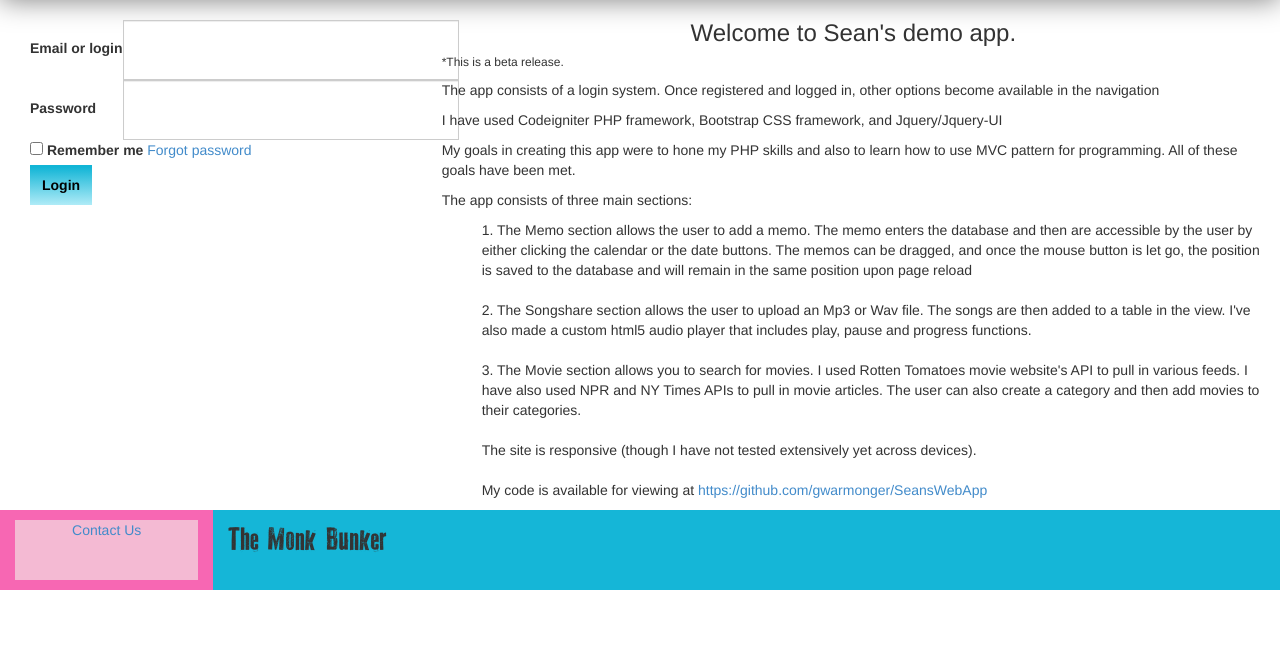
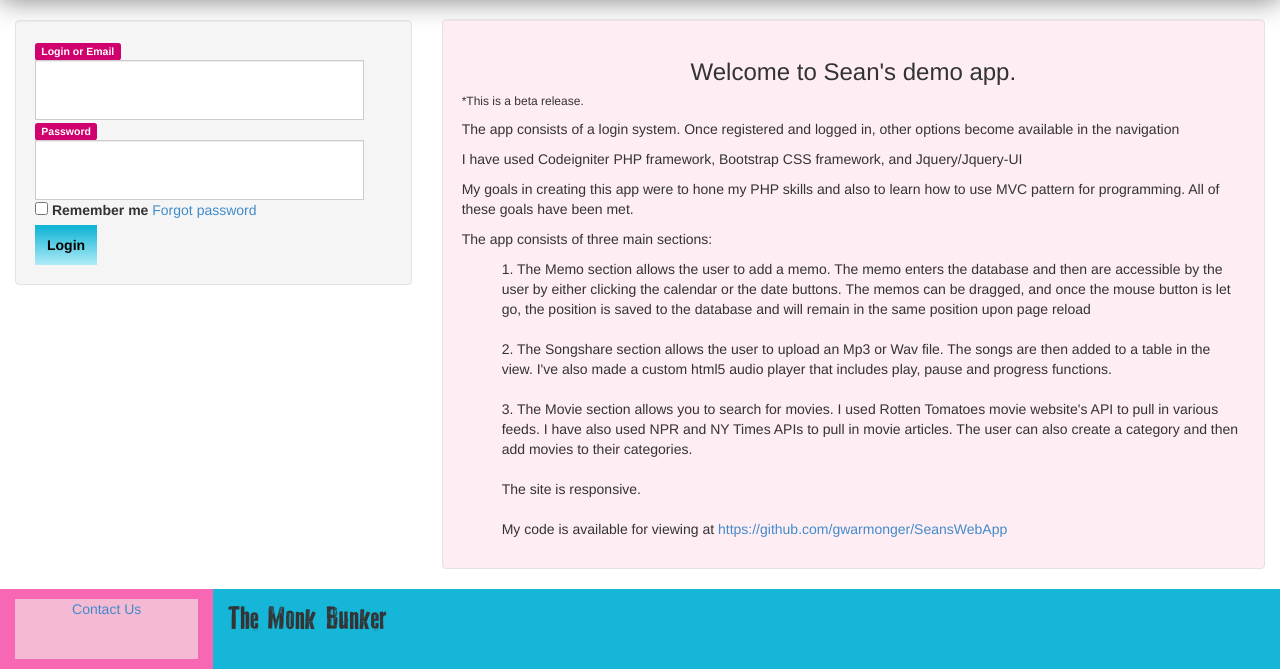
Before and after one commit to gwarmonger/SeansWebApp, a CodeIgniter app: page /myuwmproject2/ in a window 1280 px wide. Shown: the part 128-800 px from the top of the page. Run offline with CodeIgniter, Linux system fonts and the light colour scheme; some web fonts are replaced.

Commit message:
login fixes
few updates

```diff
--- a/application/views/auth/login_form.php
+++ b/application/views/auth/login_form.php
@@ -1,11 +1,9 @@
-<div class="col-md-4">
-<div class="loginform">
 <?php
 $login = array(
 	'name'	=> 'login',
 	'id'	=> 'login',
 	'value' => set_value('login'),
-	'class' => 'form-control',
+	'class' => 'form-control loginmarg',
 );
 if ($login_by_username AND $login_by_email) {
 	$login_label = 'Email or login';
@@ -17,7 +15,7 @@ if ($login_by_username AND $login_by_email) {
 $password = array(
 	'name'	=> 'password',
 	'id'	=> 'password',
-	'class' => 'form-control',
+	'class' => 'form-control loginmarg',
 );
 $remember = array(
 	'name'	=> 'remember',
@@ -34,65 +32,28 @@ $captcha = array(
 $submit = array(
 	'class' => 'btn btn-primary', 'type' => 'submit', 'name'=>'submit');
 ?>
-<div class="input-group container">
+<div class="col-md-4">
+<div class="loginform well">
+<div class="input-group">
 <?php echo form_open($this->uri->uri_string()); ?>
-<table>
-	<tr>
-		<td><?php echo form_label($login_label, $login['id']); ?></td>
-		<td><?php echo form_input($login); ?></td>
-		<td style="color: red;"><?php echo form_error($login['name']); ?><?php echo isset($errors[$login['name']])?$errors[$login['name']]:''; ?></td>
-	</tr>
-	<tr>
-		<td><?php echo form_label('Password', $password['id']); ?></td>
-		<td><?php echo form_password($password); ?></td>
-		<td style="color: red;"><?php echo form_error($password['name']); ?><?php echo isset($errors[$password['name']])?$errors[$password['name']]:''; ?></td>
-	</tr>
 
-	<?php if ($show_captcha) {
-		if ($use_recaptcha) { ?>
-	<tr>
-		<td colspan="2">
-			<div id="recaptcha_image"></div>
-		</td>
-		<td>
-			<a href="javascript:Recaptcha.reload()">Get another CAPTCHA</a>
-			<div class="recaptcha_only_if_image"><a href="javascript:Recaptcha.switch_type('audio')">Get an audio CAPTCHA</a></div>
-			<div class="recaptcha_only_if_audio"><a href="javascript:Recaptcha.switch_type('image')">Get an image CAPTCHA</a></div>
-		</td>
-	</tr>
-	<tr>
-		<td>
-			<div class="recaptcha_only_if_image">Enter the words above</div>
-			<div class="recaptcha_only_if_audio">Enter the numbers you hear</div>
-		</td>
-		<td><input type="text" id="recaptcha_response_field" name="recaptcha_response_field" /></td>
-		<td style="color: red;"><?php echo form_error('recaptcha_response_field'); ?></td>
-		<?php echo $recaptcha_html; ?>
-	</tr>
-	<?php } else { ?>
-	<tr>
-		<td colspan="3">
-			<p>Enter the code exactly as it appears:</p>
-			<?php echo $captcha_html; ?>
-		</td>
-	</tr>
-	<tr>
-		<td><?php echo form_label('Confirmation Code', $captcha['id']); ?></td>
-		<td><?php echo form_input($captcha); ?></td>
-		<td style="color: red;"><?php echo form_error($captcha['name']); ?></td>
-	</tr>
-	<?php }
-	} ?>
+		<span class="label label-default">Login or Email</span>
+		<div><?php echo form_input($login); ?></div>
+		<div style="color: red;"><?php echo form_error($login['name']); ?><?php echo isset($errors[$login['name']])?$errors[$login['name']]:''; ?></div>
 
-	<tr>
-		<td colspan="3">
+		<span class="label label-default">Password</span>
+		<div><?php echo form_password($password); ?></div>
+
+		<div style="color: red;"><?php echo form_error($password['name']); ?>
+			<?php echo isset($errors[$password['name']])?$errors[$password['name']]:''; ?></div>
+
+		<div>
 			<?php echo form_checkbox($remember); ?>
 			<?php echo form_label('Remember me', $remember['id']); ?>
 			<?php echo anchor('/auth/forgot_password/', 'Forgot password'); ?>
 			<!--<?php if ($this->config->item('allow_registration', 'tank_auth')) echo anchor('/auth/register/', 'Register'); ?>-->
-		</td>
-	</tr>
-</table>
+		</div>
+
 <?php echo form_submit($submit, 'Login'); ?>
 <?php echo form_close(); ?>
 </div>
--- a/application/views/mainpage.php
+++ b/application/views/mainpage.php
@@ -1,4 +1,5 @@
 <div class="col-md-8">
+	<div class="well mainwell">
 <h3>Welcome to Sean's demo app.</h3>
 <h6>*This is a beta release.</h6>
 <p>The app consists of a login system. Once registered and logged in, other options become available in the navigation</p>
@@ -18,8 +19,9 @@
 		I have also used NPR and NY Times APIs to pull in movie articles. The user can also create a category and then add movies to their categories.
 	</li>
 	</br>
-	<li>The site is responsive (though I have not tested extensively yet across devices).</li>
+	<li>The site is responsive.</li>
 	</br>
 	<li>My code is available for viewing at <a href="https://github.com/gwarmonger/SeansWebApp">https://github.com/gwarmonger/SeansWebApp</a></li>
 </ul>
 </div>
+</div>
--- a/application/views/seantherobot.php
+++ b/application/views/seantherobot.php
@@ -21,7 +21,8 @@
     audiojs.events.ready(function() {
     audiojs.createAll();
     });
-//google analytics
+    </script>
+    <script>
   (function(i,s,o,g,r,a,m){i['GoogleAnalyticsObject']=r;i[r]=i[r]||function(){
   (i[r].q=i[r].q||[]).push(arguments)},i[r].l=1*new Date();a=s.createElement(o),
   m=s.getElementsByTagName(o)[0];a.async=1;a.src=g;m.parentNode.insertBefore(a,m)
@@ -31,7 +32,6 @@
   ga('send', 'pageview');
 
     </script>
-    <!-- Place favicon.ico and apple-touch-icon.png in the root directory -->
 </head>
 <body>
     <div class="container-fluid maincontainer">
--- a/css/main.css
+++ b/css/main.css
@@ -607,3 +607,10 @@ display:none
 .seanimage{
     border-bottom:#15B6D7 solid 10px;
 }
+.mainwell{
+    margin-top:19px;
+    background:#FFEDF4;
+}
+.loginmarg{
+    padding-left:5px;
+}
```
Also changed, not shown: application/views/auth/register_form.php (+27 -44 lines).
